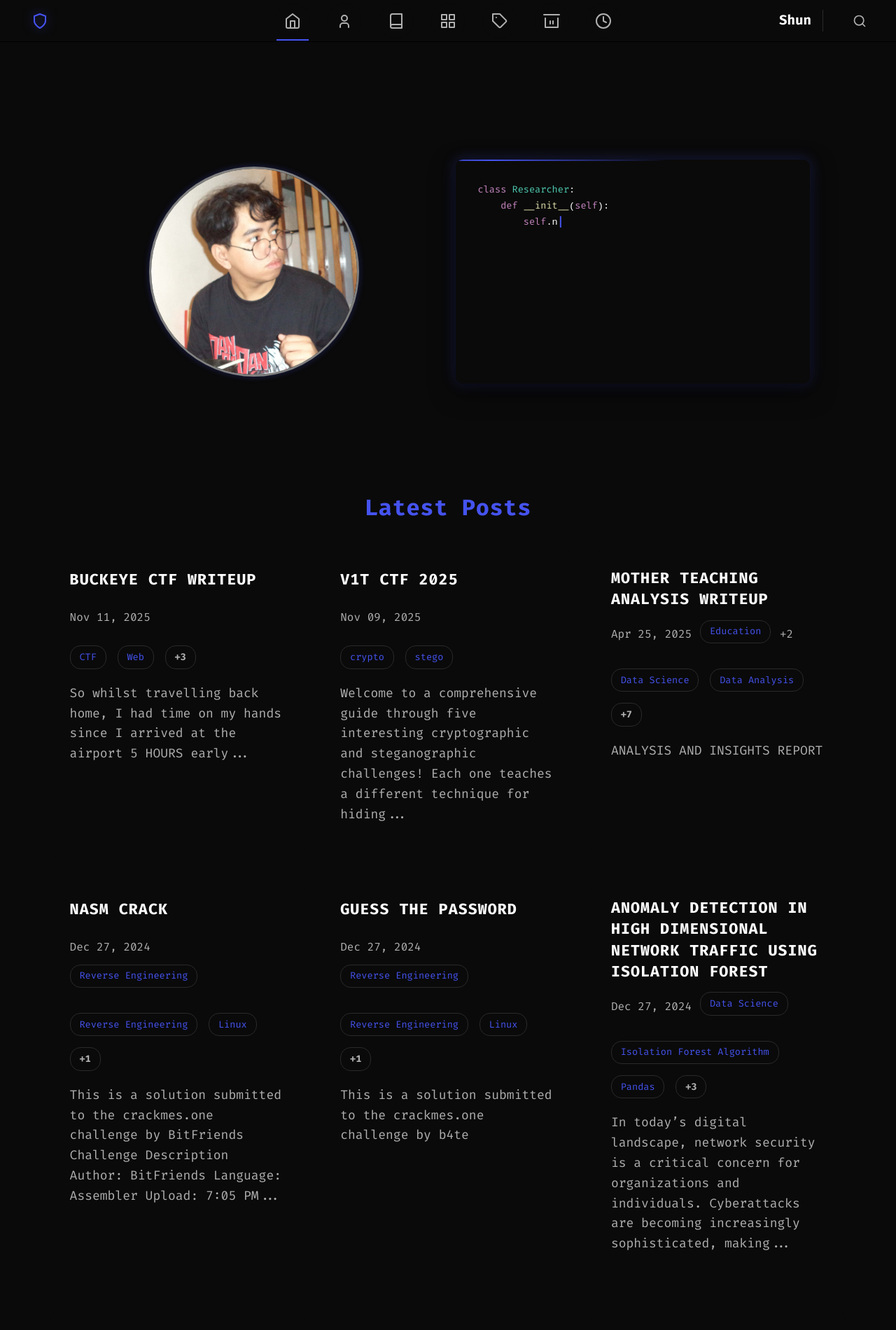
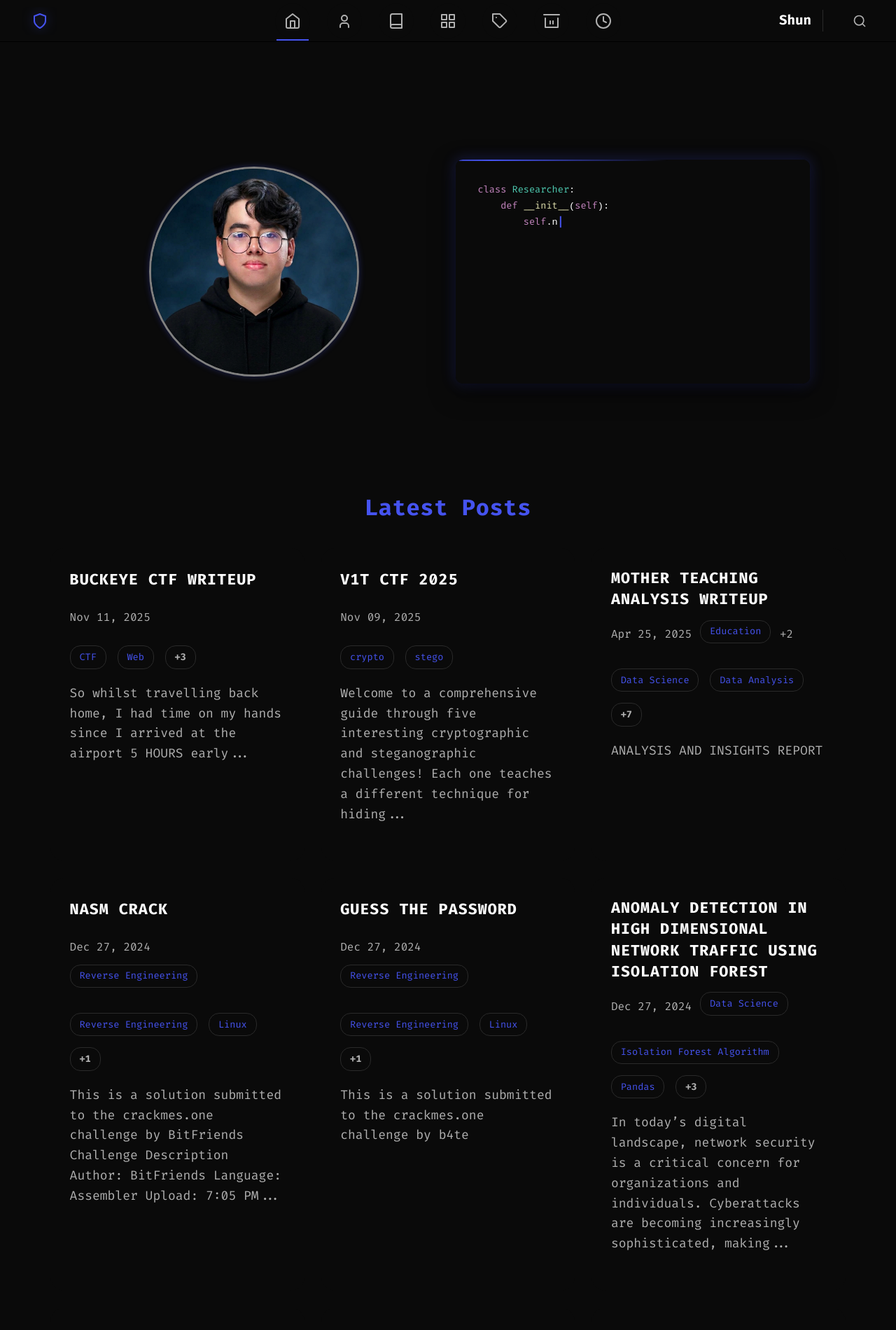
Before and after one commit to 0xShun/0xShun.github.io, a Jekyll site: the page built from index.html, in a window 1280 px wide. Shown: the top 1900 px of the page at 70% size. Built offline with Jekyll 4.4.1, drawn with Linux system fonts in a browser that asks for light colours; the list of posts is cut into pages by our own code.

Commit message:
Update home.html

```diff
--- a/_layouts/home.html
+++ b/_layouts/home.html
@@ -7,7 +7,7 @@ layout: default
   <div class="hero-split-container">
     <!-- Left: Logo -->
     <div class="hero-logo-section">
-      <img src="{{ '/assets/img/hacker.png' | relative_url }}" alt="Hacker Logo" class="hero-logo" loading="eager">
+      <img src="{{ '/assets/img/LinkedinPFP.jpeg' | relative_url }}" alt="Hacker Logo" class="hero-logo" loading="eager">
     </div>
 
     <!-- Right: Typing Code Animation -->
```
